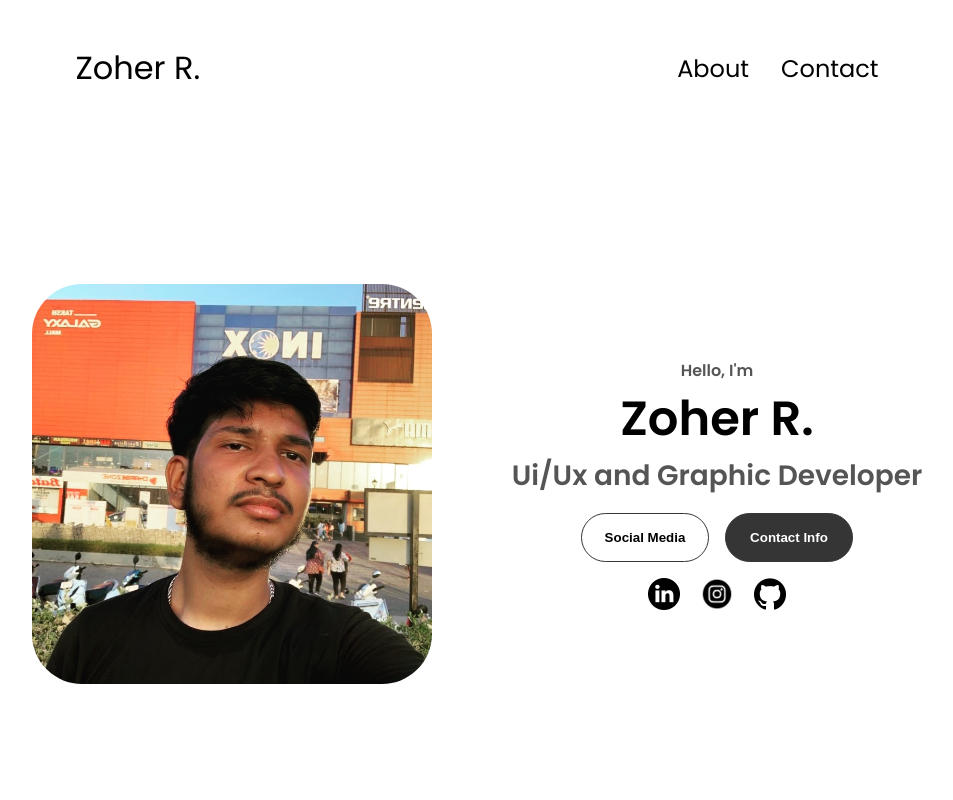
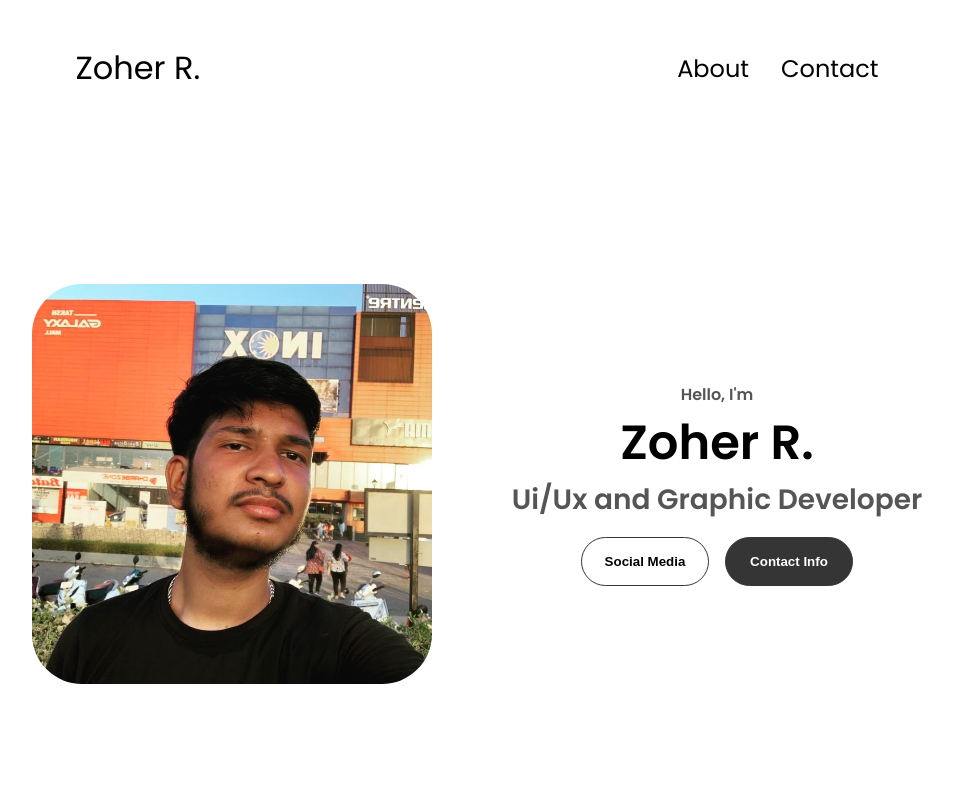
Before and after one commit to zoherr/portfolio, a plain HTML site: page index.html in a window 1280 px wide. Shown: the top 800 px of the page, without its empty margins (163-1116 px from the left). Drawn offline with Linux system fonts and the light colour scheme.

Commit message:
Update index.html

```diff
--- a/index.html
+++ b/index.html
@@ -57,7 +57,7 @@
 
 
         </div>
-        <div id="socials-container">
+<!--         <div id="socials-container">
           <img
             src="linkedin.png"
             alt="My LinkedIn profile"
@@ -78,7 +78,7 @@
             class="icon"
             onclick="location.href='https:/github.com/zoherr'"
           />
-          <!-- insta -->
+          -->
 
         </div>
       </div>
```
